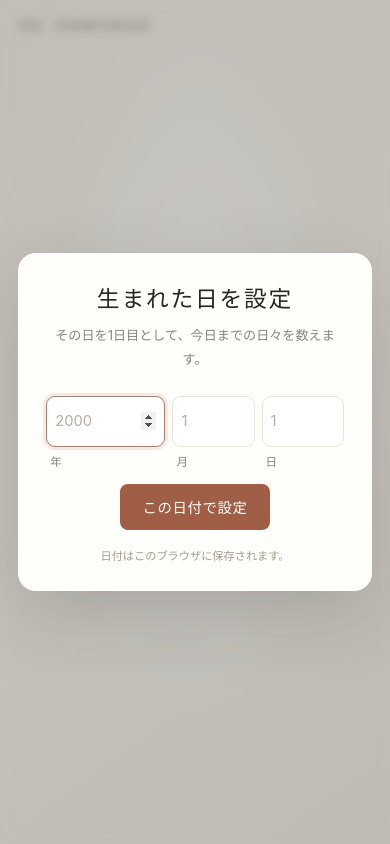
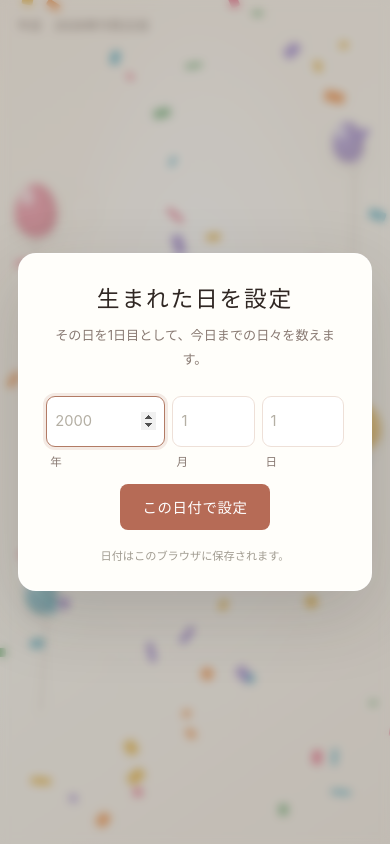
Before and after one commit to ibukiterasima/life, a plain HTML site: page index.html in a window 390 px wide. Drawn offline with Linux system fonts and the light colour scheme.

Commit message:
Update life counter celebration design

```diff
--- a/index.html
+++ b/index.html
@@ -5,15 +5,19 @@
   <meta name="viewport" content="width=device-width, initial-scale=1">
   <meta name="theme-color" content="#f5f3ee">
   <meta name="description" content="今日まで生きてきた日々を数えて、命の時間を感じる小さなサイトです。">
-  <title>今日まで、生きてきた。</title>
+  <title>今日も生きてるー！</title>
   <style>
     :root {
       color-scheme: light;
-      --ink: #292720;
-      --muted: #898579;
-      --accent: #a15e46;
-      --accent-dark: #7d4534;
-      --line: #e9e4da;
+      --ink: #302723;
+      --muted: #897a73;
+      --accent: #b66b56;
+      --accent-dark: #98513f;
+      --party-pink: #e87891;
+      --party-gold: #e8b84f;
+      --party-blue: #71b8cb;
+      --party-lilac: #a994d4;
+      --line: #eee0d8;
       --paper: rgba(255, 254, 250, .88);
       --bg: #f5f3ee;
       --alert: #9a3d32;
@@ -27,8 +31,44 @@
       margin: 0;
       color: var(--ink);
       background:
-        radial-gradient(ellipse at 50% 42%, rgba(255,255,255,.92) 0, rgba(255,255,255,0) 54%),
-        linear-gradient(145deg, #f5f2eb, #f8f6f0 55%, #f0eee7);
+        radial-gradient(ellipse at 50% 42%, rgba(255,255,255,.96) 0, rgba(255,255,255,0) 55%),
+        radial-gradient(ellipse at 50% 52%, rgba(246, 222, 204, .24) 0, rgba(246, 222, 204, 0) 48%),
+        linear-gradient(145deg, #faf2e9, #fbf8f1 55%, #f5eee6);
+    }
+    .confetti { position: fixed; z-index: 0; inset: 0; overflow: hidden; pointer-events: none; }
+    .topbar, main { position: relative; z-index: 1; }
+    .balloon {
+      position: absolute;
+      width: 42px;
+      height: 54px;
+      border-radius: 52% 48% 48% 52% / 58% 58% 42% 42%;
+      background: radial-gradient(ellipse at 30% 24%, rgba(255,255,255,.82) 0 5%, transparent 22%), var(--balloon-color);
+      box-shadow: inset -5px -7px 12px rgba(80, 48, 42, .12), 0 6px 18px rgba(91, 69, 57, .08);
+      opacity: .83;
+      animation: balloon-bob var(--bob-time) ease-in-out var(--bob-delay) infinite alternate;
+    }
+    .balloon::before { content: ""; position: absolute; left: 19px; bottom: -5px; border: 4px solid transparent; border-top: 7px solid var(--balloon-color); }
+    .balloon::after { content: ""; position: absolute; top: calc(100% + 2px); left: 20px; width: 1px; height: 96px; background: rgba(141, 112, 97, .45); transform-origin: top; transform: rotate(5deg); }
+    .balloon-a { top: 27%; left: 7%; --balloon-color: #ef9cac; --bob-time: 3.8s; --bob-delay: -.9s; }
+    .balloon-b { top: 48%; right: 7%; width: 35px; height: 46px; --balloon-color: #f4cb72; --bob-time: 4.4s; --bob-delay: -2s; }
+    .balloon-c { top: 68%; left: 12%; width: 32px; height: 42px; --balloon-color: #8dc5d2; --bob-time: 4.1s; --bob-delay: -1.5s; }
+    .balloon-d { top: 18%; right: 13%; width: 31px; height: 41px; --balloon-color: #b5a2d9; --bob-time: 3.5s; --bob-delay: -2.7s; }
+    .burst { position: absolute; width: 130px; aspect-ratio: 1; opacity: 0; animation: firework 4.8s ease-out var(--burst-delay) infinite; }
+    .burst::before, .burst::after { content: ""; position: absolute; inset: 0; border-radius: 50%; background: repeating-conic-gradient(from 0deg, var(--burst-color) 0deg 2deg, transparent 2deg 22.5deg); mask: radial-gradient(circle, transparent 0 29%, #000 31% 36%, transparent 38%); }
+    .burst::after { transform: rotate(11deg) scale(.72); opacity: .72; }
+    .burst-a { top: 17%; left: 23%; --burst-color: #e8b84f; --burst-delay: -1s; }
+    .burst-b { right: 18%; bottom: 16%; width: 105px; --burst-color: #e87891; --burst-delay: -3.2s; }
+    .confetti-piece {
+      position: absolute;
+      top: -24px;
+      left: var(--x);
+      width: var(--w);
+      height: var(--h);
+      border-radius: 2px;
+      background: var(--color);
+      opacity: .82;
+      transform: rotate(var(--rotate));
+      animation: confetti-fall var(--duration) linear var(--delay) infinite;
     }
     .topbar {
       position: absolute;
@@ -82,9 +122,22 @@
       justify-content: center;
       gap: 13px;
       padding: 2px 10px 13px;
-      color: var(--accent-dark);
-      border-bottom: 1px solid #d9c7b9;
+      color: #9a5141;
+      position: relative;
+      border-bottom: 2px solid #e8c6b2;
+      text-shadow: 0 4px 35px rgba(230, 175, 91, .24);
     }
+    .count-wrap::before, .count-wrap::after {
+      position: absolute;
+      color: #d9a36d;
+      font-family: Georgia, serif;
+      font-size: 1.15rem;
+      line-height: 1;
+      pointer-events: none;
+      animation: shimmer 3.2s ease-in-out infinite;
+    }
+    .count-wrap::before { content: "✦"; top: 12%; left: -34px; color: var(--party-gold); }
+    .count-wrap::after { content: "✧"; right: -31px; bottom: 22%; color: var(--party-lilac); font-size: .95rem; animation-delay: 1.1s; }
     .count {
       font-family: "Iowan Old Style", "Baskerville", "Times New Roman", serif;
       font-size: clamp(5.5rem, 22vw, 9rem);
@@ -92,12 +145,16 @@
       letter-spacing: -.065em;
       line-height: .95;
       font-variant-numeric: lining-nums tabular-nums;
+      background: linear-gradient(135deg, #a94f4c 10%, #d1844f 46%, #b16981 82%);
+      -webkit-background-clip: text;
+      background-clip: text;
+      color: transparent;
     }
     .unit { font-size: 1.15rem; letter-spacing: .09em; }
     .reflection {
       max-width: 400px;
       margin: 27px auto 0;
-      color: #625f56;
+      color: #725047;
       font-family: "Hiragino Mincho ProN", "Yu Mincho", "Noto Serif JP", serif;
       font-size: .98rem;
       letter-spacing: .06em;
@@ -106,6 +163,14 @@
     .since { margin: 24px 0 0; color: #969185; font-size: .75rem; letter-spacing: .03em; }
     .initial-hint { margin: 27px 0 0; color: var(--muted); font-size: .86rem; }
     .settings-button[hidden], .initial-hint[hidden], .count-wrap[hidden], .reflection[hidden], .since[hidden] { display: none; }
+    .reflection { font-weight: 600; }
+    @keyframes shimmer { 0%, 100% { opacity: .55; transform: scale(.92) rotate(-8deg); } 50% { opacity: 1; transform: scale(1.12) rotate(8deg); } }
+    @keyframes confetti-fall {
+      0% { transform: translate3d(0, -5vh, 0) rotate(var(--rotate)); }
+      100% { transform: translate3d(var(--sway), 112vh, 0) rotate(calc(var(--rotate) + 520deg)); }
+    }
+    @keyframes balloon-bob { from { transform: translate(0, 5px) rotate(-5deg); } to { transform: translate(7px, -13px) rotate(5deg); } }
+    @keyframes firework { 0%, 20% { opacity: 0; transform: scale(.25) rotate(-8deg); } 34% { opacity: .48; transform: scale(1) rotate(8deg); } 57%, 100% { opacity: 0; transform: scale(1.22) rotate(17deg); } }
 
     .dialog-backdrop {
       position: fixed;
@@ -176,6 +241,12 @@
       main { padding: 77px 18px 35px; }
       .subtitle { margin-bottom: 35px; }
       .reflection { font-size: .9rem; }
+      .balloon-a { left: 3%; top: 22%; }
+      .balloon-b { right: 3%; }
+      .balloon-c { left: 6%; }
+      .balloon-d { right: 7%; top: 14%; }
+      .burst-a { left: 4%; }
+      .burst-b { right: 3%; bottom: 11%; }
       .dialog { padding-top: 27px; }
       .date-fields { gap: 7px; }
       .field input { padding-inline: 8px; font-size: .92rem; }
@@ -184,6 +255,11 @@
   </style>
 </head>
 <body>
+  <div class="confetti" id="confetti" aria-hidden="true">
+    <span class="balloon balloon-a"></span><span class="balloon balloon-b"></span>
+    <span class="balloon balloon-c"></span><span class="balloon balloon-d"></span>
+    <span class="burst burst-a"></span><span class="burst burst-b"></span>
+  </div>
   <header class="topbar">
     <div class="today" id="today" aria-live="polite"></div>
     <button class="settings-button" id="settings-button" type="button" hidden>日付設定</button>
@@ -191,13 +267,13 @@
 
   <main>
     <section class="home" aria-labelledby="title">
-      <p class="kicker">ここまで生きてきた日々</p>
-      <h1 id="title">今日まで、生きてきた。</h1>
-      <p class="subtitle" id="subtitle">あなたが今日まで重ねてきた時間</p>
+      <p class="kicker">✦　今日まで生きてきたあなたへ　✦</p>
+      <h1 id="title">今日も生きてるー！</h1>
+      <p class="subtitle" id="subtitle">今日は、あなたが生きてきた日々を盛大にお祝い。</p>
       <div class="count-wrap" id="count-wrap" hidden>
         <span class="count" id="count"></span><span class="unit">日目</span>
       </div>
-      <p class="reflection" id="reflection" hidden>今日まで、生きてこられた。<br>それだけで、かけがえのないこと。</p>
+      <p class="reflection" id="reflection" hidden>生まれてきてくれて、今日まで来てくれて、ありがとう！<br>あなたの毎日に、心からの拍手と花束を。</p>
       <p class="since" id="since" hidden></p>
       <p class="initial-hint" id="initial-hint" hidden>まずは、あなたが生まれた日を教えてください。</p>
     </section>
@@ -251,8 +327,24 @@
       const dayInput = document.getElementById('day');
       const message = document.getElementById('message');
       const cancelButton = document.getElementById('cancel-button');
+      const confetti = document.getElementById('confetti');
       let savedDate = readSavedDate();
       let editing = false;
+
+      const confettiColors = ['#e87891', '#e8b84f', '#71b8cb', '#a994d4', '#83b887', '#f19a58'];
+      for (let i = 0; i < 96; i += 1) {
+        const piece = document.createElement('span');
+        piece.className = 'confetti-piece';
+        piece.style.setProperty('--x', `${(i * 47 + 13) % 100}%`);
+        piece.style.setProperty('--w', `${5 + (i % 4) * 2}px`);
+        piece.style.setProperty('--h', `${8 + (i % 5) * 3}px`);
+        piece.style.setProperty('--color', confettiColors[i % confettiColors.length]);
+        piece.style.setProperty('--rotate', `${(i * 37) % 180}deg`);
+        piece.style.setProperty('--duration', `${8 + (i % 8) * 1.2}s`);
+        piece.style.setProperty('--delay', `${-(i % 13) * 1.2}s`);
+        piece.style.setProperty('--sway', `${((i * 29) % 100) - 50}px`);
+        confetti.appendChild(piece);
+      }
 
       function localTodayParts() {
         const now = new Date();
```
